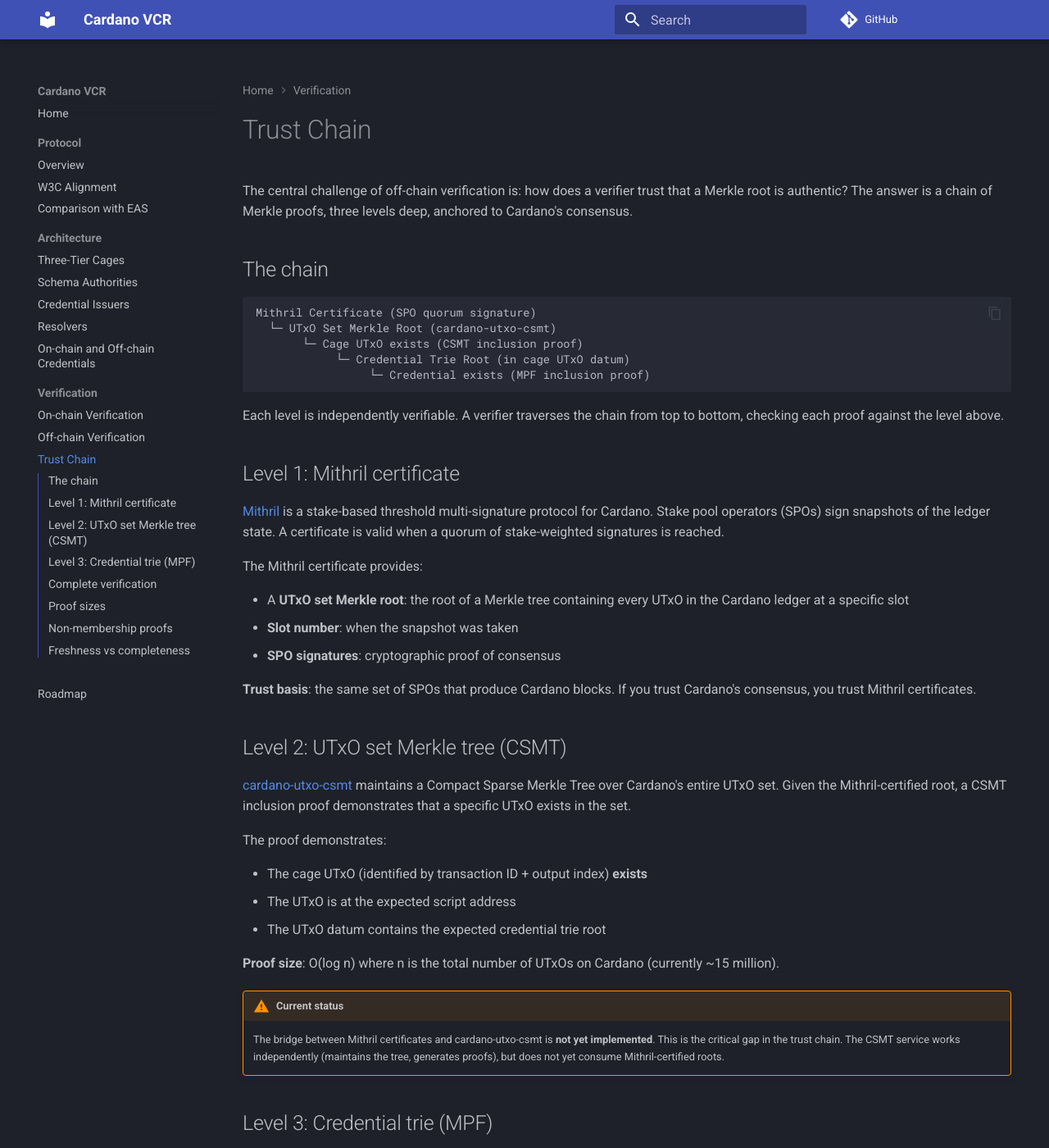
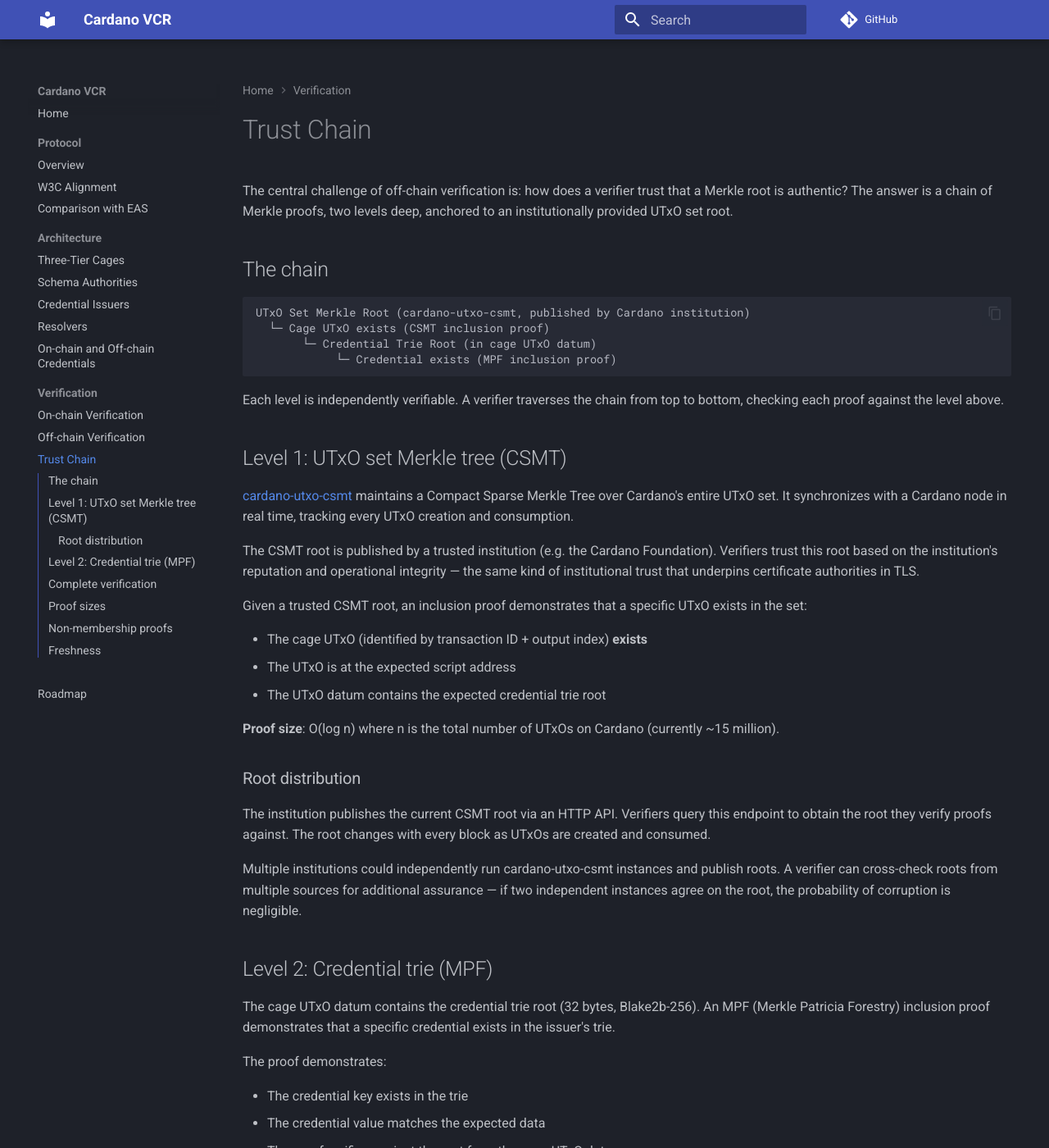
Before and after one commit to lambdasistemi/cardano-vcr, an MkDocs documentation site: the page built from docs/verification/trust-chain.md, in a window 1280 px wide and 1400 px high. Shown: the whole window at 82% size. Built offline with MkDocs 1.6.1 and Material for MkDocs 9.7.7, drawn with Linux system fonts in a browser that asks for light colours; comment, search, counter and statistics services are not loaded; some of the changed text lies outside the part shown.

Commit message:
fix: replace Mithril with institutional trust model for CSMT root
The off-chain trust chain is anchored to institutionally published UTxO
set roots (e.g. Cardano Foundation running cardano-utxo-csmt), not
Mithril certificates.

````diff
--- a/docs/verification/trust-chain.md
+++ b/docs/verification/trust-chain.md
@@ -1,45 +1,34 @@
 # Trust Chain
 
 The central challenge of off-chain verification is: how does a verifier trust
-that a Merkle root is authentic? The answer is a chain of Merkle proofs, three
-levels deep, anchored to Cardano's consensus.
+that a Merkle root is authentic? The answer is a chain of Merkle proofs, two
+levels deep, anchored to an institutionally provided UTxO set root.
 
 ## The chain
 
 ```
-Mithril Certificate (SPO quorum signature)
-  └─ UTxO Set Merkle Root (cardano-utxo-csmt)
-       └─ Cage UTxO exists (CSMT inclusion proof)
-            └─ Credential Trie Root (in cage UTxO datum)
-                 └─ Credential exists (MPF inclusion proof)
+UTxO Set Merkle Root (cardano-utxo-csmt, published by Cardano institution)
+  └─ Cage UTxO exists (CSMT inclusion proof)
+       └─ Credential Trie Root (in cage UTxO datum)
+            └─ Credential exists (MPF inclusion proof)
 ```
 
 Each level is independently verifiable. A verifier traverses the chain from top
 to bottom, checking each proof against the level above.
 
-## Level 1: Mithril certificate
-
-[Mithril][mithril] is a stake-based threshold multi-signature protocol for
-Cardano. Stake pool operators (SPOs) sign snapshots of the ledger state. A
-certificate is valid when a quorum of stake-weighted signatures is reached.
-
-The Mithril certificate provides:
-
-- A **UTxO set Merkle root**: the root of a Merkle tree containing every UTxO
-  in the Cardano ledger at a specific slot
-- **Slot number**: when the snapshot was taken
-- **SPO signatures**: cryptographic proof of consensus
-
-**Trust basis**: the same set of SPOs that produce Cardano blocks. If you trust
-Cardano's consensus, you trust Mithril certificates.
-
-## Level 2: UTxO set Merkle tree (CSMT)
+## Level 1: UTxO set Merkle tree (CSMT)
 
 [cardano-utxo-csmt][csmt] maintains a Compact Sparse Merkle Tree over
-Cardano's entire UTxO set. Given the Mithril-certified root, a CSMT inclusion
-proof demonstrates that a specific UTxO exists in the set.
+Cardano's entire UTxO set. It synchronizes with a Cardano node in real time,
+tracking every UTxO creation and consumption.
 
-The proof demonstrates:
+The CSMT root is published by a trusted institution (e.g. the Cardano
+Foundation). Verifiers trust this root based on the institution's reputation and
+operational integrity — the same kind of institutional trust that underpins
+certificate authorities in TLS.
+
+Given a trusted CSMT root, an inclusion proof demonstrates that a specific UTxO
+exists in the set:
 
 - The cage UTxO (identified by transaction ID + output index) **exists**
 - The UTxO is at the expected script address
@@ -48,13 +37,18 @@
 **Proof size**: O(log n) where n is the total number of UTxOs on Cardano
 (currently ~15 million).
 
-!!! warning "Current status"
-    The bridge between Mithril certificates and cardano-utxo-csmt is **not yet
-    implemented**. This is the critical gap in the trust chain. The CSMT service
-    works independently (maintains the tree, generates proofs), but does not yet
-    consume Mithril-certified roots.
+### Root distribution
 
-## Level 3: Credential trie (MPF)
+The institution publishes the current CSMT root via an HTTP API. Verifiers
+query this endpoint to obtain the root they verify proofs against. The root
+changes with every block as UTxOs are created and consumed.
+
+Multiple institutions could independently run cardano-utxo-csmt instances and
+publish roots. A verifier can cross-check roots from multiple sources for
+additional assurance — if two independent instances agree on the root, the
+probability of corruption is negligible.
+
+## Level 2: Credential trie (MPF)
 
 The cage UTxO datum contains the credential trie root (32 bytes, Blake2b-256).
 An MPF (Merkle Patricia Forestry) inclusion proof demonstrates that a specific
@@ -74,12 +68,12 @@
 A verifier with a proof bundle performs:
 
 ```
-verify(mithrilCert, csmtProof, cageUtxo, credentialProof, key, value):
+verify(csmtRoot, csmtProof, cageUtxo, credentialProof, key, value):
 
-  1. Check mithrilCert.signatures against known SPO keys
-     → obtain utxoSetRoot
+  1. Obtain csmtRoot from trusted institution
+     → the current UTxO set Merkle root
 
-  2. Verify csmtProof for cageUtxo against utxoSetRoot
+  2. Verify csmtProof for cageUtxo against csmtRoot
      → confirm cage UTxO exists, extract datum
 
   3. Extract credentialRoot from datum
@@ -91,18 +85,18 @@
      → accept or reject
 ```
 
-Total computation: three rounds of hash verification. No network access. No
-Cardano node. Runnable on any device.
+Total computation: two rounds of hash verification plus one HTTP request for the
+root. Runnable on any device.
 
 ## Proof sizes
 
 | Level | Tree size | Proof steps | Hash size |
 |-------|-----------|-------------|-----------|
-| Mithril | ~3,000 SPOs | ~12 | 32 bytes |
 | CSMT | ~15M UTxOs | ~24 | 32 bytes |
 | MPF | Varies per issuer | ~20 (for 1M credentials) | 32 bytes |
 
-Total proof bundle: approximately 2-3 KB for a single credential verification.
+Total proof bundle: approximately 1-2 KB for a single credential verification
+(excluding the CSMT root itself, which is obtained separately).
 
 ## Non-membership proofs
 
@@ -114,18 +108,21 @@
 This enables verifiers to prove negative claims — a capability that EAS on
 Ethereum fundamentally cannot offer.
 
-## Freshness vs completeness
+## Freshness
 
-The trust chain provides a snapshot at a specific slot. Credentials issued or
-revoked after the Mithril snapshot will not be reflected.
+The CSMT root reflects a specific point in time (a specific slot/block).
+Credentials issued or revoked after the root was published will not be
+reflected until the root is updated.
 
 Verifiers control the tradeoff:
 
-- **High freshness**: require recent Mithril certificates (< 1 hour old),
-  or fall back to direct chain query
-- **High availability**: accept older certificates, tolerating some staleness
-- **Mixed**: use Mithril for existence proofs (credential was valid at slot X),
-  use direct query for revocation checks (is it still valid now?)
+- **High freshness**: query the institution's API for the latest root before
+  each verification
+- **Cached**: use a recently fetched root, tolerating some staleness
+- **Mixed**: use cached roots for existence proofs (credential was valid at
+  slot X), query fresh roots for revocation checks (is it still valid now?)
 
-[mithril]: https://github.com/input-output-hk/mithril
+The cardano-utxo-csmt service updates its root with every new block (~20
+seconds on Cardano mainnet), so freshness is bounded by block time.
+
 [csmt]: https://github.com/cardano-foundation/cardano-utxo-csmt
````
Also changed, not shown: docs/architecture/three-tier-cages.md (+1 -1 lines), docs/index.md (+2 -2 lines), docs/roadmap.md (+1 -8 lines), docs/verification/off-chain.md (+27 -20 lines).
